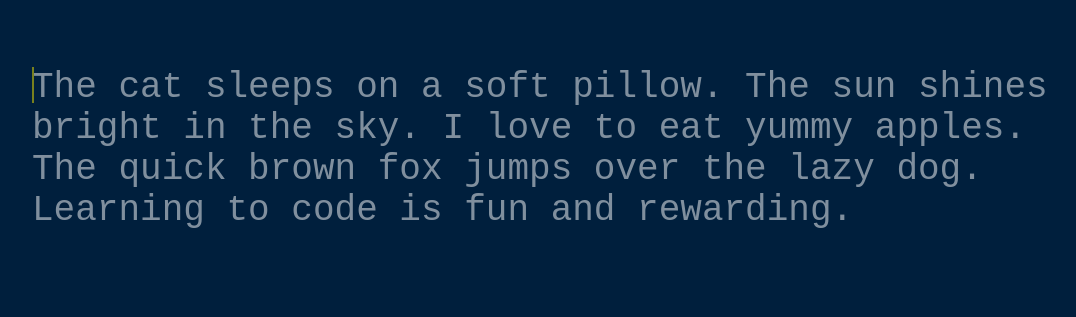
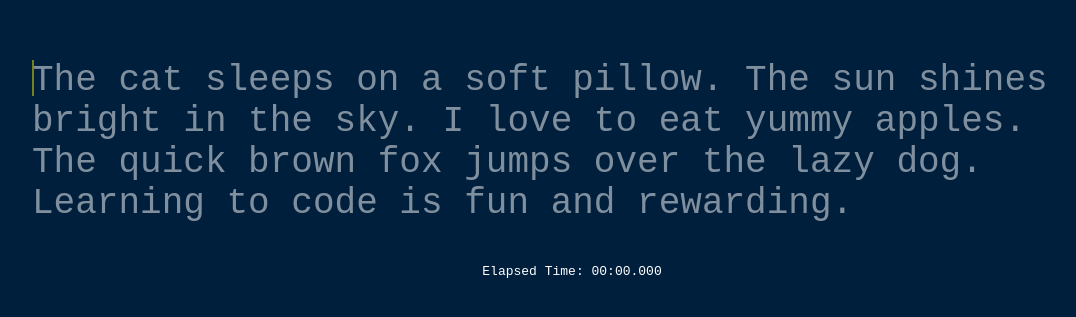
Before and after one commit to AdjacentRhyme67/hackpsu2025, a Next.js app in the folder frontend/: page /typing in a window 1280 px wide. Shown: the part 251-568 px from the top of the page, without its empty margins (68-1144 px from the left). Built offline with nearby package versions, Linux system fonts and the light colour scheme.

Commit message:
with stopwatch

```diff
--- a/frontend/src/app/typing/page.js
+++ b/frontend/src/app/typing/page.js
@@ -10,11 +10,24 @@ export default function Home() {
   const [cursorPosition, setCursorPosition] = useState(0);
   const typingAreaRef = useRef(null);
   const cursorRef = useRef(null);
+  const [startTime, setStartTime] = useState(null);
+  const [endTime, setEndTime] = useState(null);
+  const [wpm, setWpm] = useState(0);
+  const [elapsedTime, setElapsedTime] = useState(0);
+
+  const [missedChars, setMissedChars] = useState({});
+  const [missedCharFrequencies, setMissedCharFrequencies] = useState({});
 
   const handleInputChange = (e) => {
     const input = e.target.textContent;
     setTypedText(input);
     setCursorPosition(input.length);
+    if (!startTime) {
+      setStartTime(Date.now());
+    }
+    if (input.length === targetText.length) {
+      setEndTime(Date.now());
+    }
   };
 
   const getTextStyle = (char, index) => {
@@ -82,6 +95,75 @@ export default function Home() {
     }
   }, [cursorPosition]);
 
+  useEffect(() => {
+    if (startTime) {
+      const interval = setInterval(() => {
+        const now = Date.now();
+        const difference = now - startTime;
+        setElapsedTime(difference);
+      }, 10);
+
+      if (endTime) {
+        clearInterval(interval);
+      }
+
+      return () => clearInterval(interval);
+    }
+  }, [startTime, endTime]);
+
+  useEffect(() => {
+    if (endTime && startTime) {
+      const time = (endTime - startTime) / 1000 / 60;
+      const words = targetText.split(" ").length;
+      setWpm(Math.round(words / time));
+    }
+  }, [endTime, startTime]);
+
+  useEffect(() => {
+    const missed = {};
+    const missedFreq = {};
+
+    for (let i = 0; i < Math.min(typedText.length, targetText.length); i++) {
+      const targetChar = targetText[i].toLowerCase();
+      const typedChar = typedText[i] ? typedText[i].toLowerCase() : undefined;
+
+      if (typedChar !== targetChar) {
+        if (!missed[targetChar]) {
+          missed[targetChar] = 1;
+        } else {
+          missed[targetChar]++;
+        }
+
+        if (!missedFreq[targetChar]) {
+          missedFreq[targetChar] = {};
+        }
+
+        if (typedChar !== undefined) {
+          if (!missedFreq[targetChar][typedChar]) {
+            missedFreq[targetChar][typedChar] = 1;
+          } else {
+            missedFreq[targetChar][typedChar]++;
+          }
+        }
+      }
+    }
+    setMissedChars(missed);
+    setMissedCharFrequencies(missedFreq);
+  }, [typedText, targetText]);
+
+  function formatTime(milliseconds) {
+    const seconds = Math.floor(milliseconds / 1000);
+    const minutes = Math.floor(seconds / 60);
+    const remainingSeconds = seconds % 60;
+    const remainingMilliseconds = milliseconds % 1000;
+
+    const formattedMinutes = String(minutes).padStart(2, "0");
+    const formattedSeconds = String(remainingSeconds).padStart(2, "0");
+    const formattedMilliseconds = String(remainingMilliseconds).padStart(3, "0");
+
+    return `${formattedMinutes}:${formattedSeconds}.${formattedMilliseconds}`;
+  }
+
   return (
     <div className={styles.container}>
       <div
@@ -101,6 +183,7 @@ export default function Home() {
           </span>
         ))}
       </div>
+      <p className={styles.timer}>Elapsed Time: {formatTime(elapsedTime)}</p>
     </div>
   );
 }
```
Lines whose indentation alone changed are shown as unchanged.
